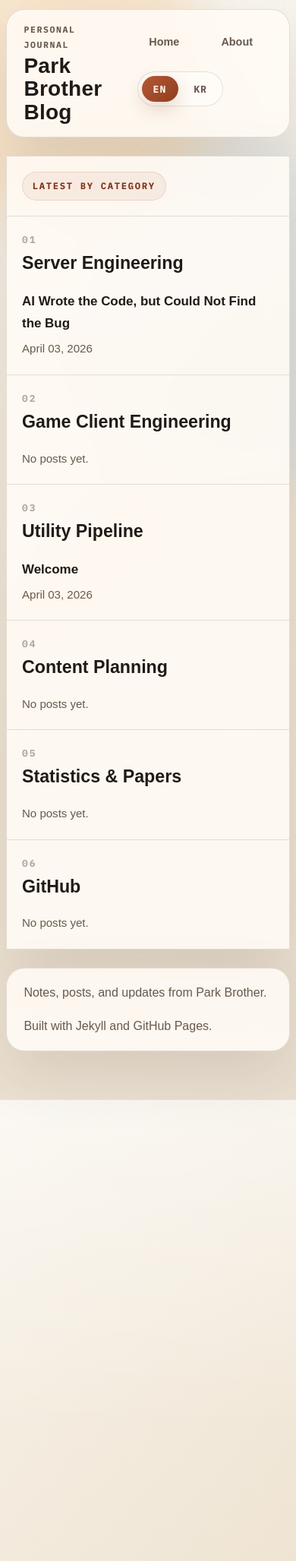
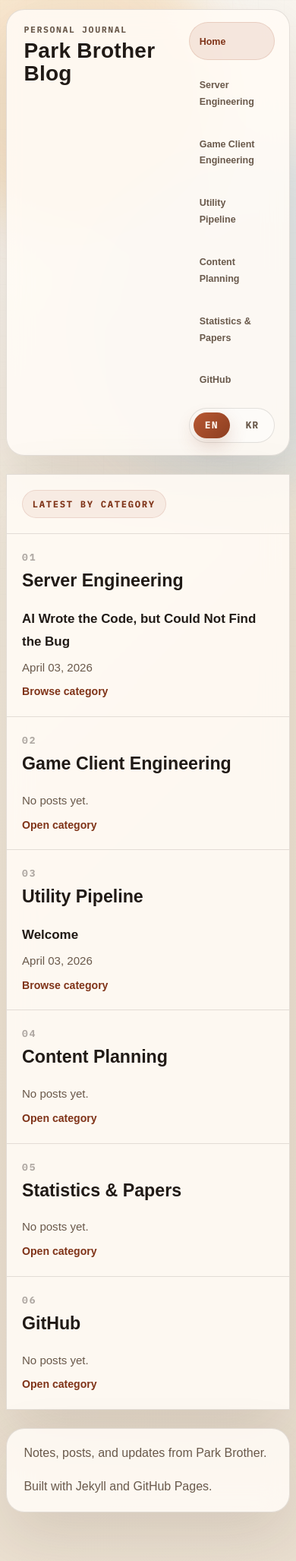
Before and after one commit to parkbrother86/parkbrother86.github.io, a Jekyll site: the page built from index.md, in a window 390 px wide. Shown: the whole page at 76% size. Built offline with Jekyll 4.4.1, drawn with Linux system fonts in a browser that asks for light colours; some web fonts are replaced.

Commit message:
Add category navigation and archive pages

```diff
--- a/_data/categories.yml
+++ b/_data/categories.yml
@@ -1,18 +1,24 @@
 - slug: server-engineering
   en: Server Engineering
   kr: 서버 엔지니어링
+  path: /categories/server-engineering/
 - slug: game-client-engineering
   en: Game Client Engineering
   kr: 게임 클라이언트 엔지니어링
+  path: /categories/game-client-engineering/
 - slug: utility-pipeline
   en: Utility Pipeline
   kr: 유틸리티 파이프라인
+  path: /categories/utility-pipeline/
 - slug: content-planning
   en: Content Planning
   kr: 콘텐츠 기획
+  path: /categories/content-planning/
 - slug: statistics-papers
   en: Statistics & Papers
   kr: 통계 및 논문
+  path: /categories/statistics-papers/
 - slug: github
   en: GitHub
   kr: 깃허브
+  path: /categories/github/
--- a/_layouts/default.html
+++ b/_layouts/default.html
@@ -47,19 +47,25 @@
           </a>
         </div>
         <div class="site-header-actions">
+          {% assign current_category_slug = page.category_slug %}
+          {% unless current_category_slug %}
+            {% assign current_category_slug = page.categories | first %}
+          {% endunless %}
           <nav class="site-nav">
-            <a href="{{ '/' | relative_url }}">
+            <a class="{% if page.url == '/' or page.url == '/index.html' %}is-active{% endif %}" href="{{ '/' | relative_url }}">
               <span class="bilingual inline nav-label">
                 <span class="en">Home</span>
                 <span class="ko">홈</span>
               </span>
             </a>
-            <a href="{{ '/about/' | relative_url }}">
-              <span class="bilingual inline nav-label">
-                <span class="en">About</span>
-                <span class="ko">소개</span>
-              </span>
-            </a>
+            {% for category in site.data.categories %}
+              <a class="{% if current_category_slug == category.slug %}is-active{% endif %}" href="{{ category.path | relative_url }}">
+                <span class="bilingual inline nav-label">
+                  <span class="en">{{ category.en }}</span>
+                  <span class="ko">{{ category.kr }}</span>
+                </span>
+              </a>
+            {% endfor %}
           </nav>
           <div class="language-switcher" role="group" aria-label="Language selector">
             <button class="language-button" type="button" data-language-switch="en" aria-pressed="true">EN</button>
--- a/assets/css/style.css
+++ b/assets/css/style.css
@@ -100,9 +100,9 @@ a {
   display: flex;
   align-items: center;
   justify-content: space-between;
-  gap: 1rem;
+  gap: 1.2rem;
   padding: 1rem 1.2rem 1rem 1.4rem;
-  border-radius: 999px;
+  border-radius: 32px;
   margin-bottom: 1.5rem;
   position: sticky;
   top: 1rem;
@@ -168,21 +168,25 @@ html[data-language="kr"] .bilingual > .en {
 
 .site-header-actions {
   display: flex;
-  align-items: center;
-  gap: 0.9rem;
+  align-items: flex-start;
+  gap: 0.8rem;
+  flex: 1;
+  justify-content: flex-end;
 }
 
 .site-nav {
   display: flex;
-  gap: 0.7rem;
+  gap: 0.45rem;
   flex-wrap: wrap;
+  justify-content: flex-end;
 }
 
 .site-nav a {
-  padding: 0.72rem 0.95rem;
+  padding: 0.62rem 0.78rem;
   border-radius: 999px;
   text-decoration: none;
   color: var(--muted);
+  border: 1px solid transparent;
   transition: background-color 180ms ease, color 180ms ease, transform 180ms ease;
 }
 
@@ -200,7 +204,14 @@ html[data-language="kr"] .bilingual > .en {
 .site-nav a:hover,
 .site-nav a:focus-visible {
   background: rgba(165, 76, 43, 0.08);
+  border-color: rgba(165, 76, 43, 0.08);
   transform: translateY(-1px);
+}
+
+.site-nav a.is-active {
+  background: rgba(165, 76, 43, 0.11);
+  border-color: rgba(165, 76, 43, 0.16);
+  color: var(--accent-deep);
 }
 
 .nav-label {
@@ -208,11 +219,11 @@ html[data-language="kr"] .bilingual > .en {
 }
 
 .nav-label .en {
-  font-size: 0.9rem;
+  font-size: 0.78rem;
 }
 
 .nav-label .ko {
-  font-size: 0.78rem;
+  font-size: 0.72rem;
 }
 
 .language-switcher {
@@ -301,9 +312,18 @@ html[data-language="kr"] .bilingual > .en {
   line-height: 1.14;
 }
 
+.category-name-link {
+  text-decoration: none;
+}
+
+.category-name-link:hover .category-name,
+.category-name-link:focus-visible .category-name {
+  color: var(--accent-deep);
+}
+
 .category-entry {
   display: grid;
-  gap: 0.35rem;
+  gap: 0.4rem;
   align-content: center;
 }
 
@@ -322,6 +342,22 @@ html[data-language="kr"] .bilingual > .en {
 .category-entry-empty {
   color: var(--muted);
   font-size: 0.94rem;
+}
+
+.category-browse,
+.archive-read-more {
+  width: fit-content;
+  color: var(--accent-deep);
+  font-size: 0.88rem;
+  font-weight: 700;
+  text-decoration: none;
+}
+
+.category-browse:hover,
+.category-browse:focus-visible,
+.archive-read-more:hover,
+.archive-read-more:focus-visible {
+  text-decoration: underline;
 }
 
 .hero-grid,
@@ -594,6 +630,75 @@ html[data-language="kr"] .bilingual > .en {
   gap: 1rem;
 }
 
+.category-archive {
+  display: grid;
+  gap: 1.4rem;
+}
+
+.category-archive-head {
+  display: grid;
+  gap: 0.8rem;
+}
+
+.archive-list {
+  display: grid;
+  gap: 1rem;
+}
+
+.archive-item {
+  display: grid;
+  gap: 0.8rem;
+  padding: 1.35rem 0;
+  border-top: 1px solid var(--line);
+}
+
+.archive-item:first-child {
+  padding-top: 0;
+  border-top: 0;
+}
+
+.archive-item:last-child {
+  padding-bottom: 0;
+}
+
+.archive-item-head {
+  display: flex;
+  align-items: center;
+  justify-content: space-between;
+  gap: 1rem;
+}
+
+.archive-date,
+.archive-excerpt {
+  color: var(--muted);
+}
+
+.archive-item-body {
+  display: grid;
+  gap: 0.65rem;
+}
+
+.archive-title {
+  margin: 0;
+  font-family: "IBM Plex Sans KR", sans-serif;
+  font-size: clamp(1.35rem, 2.4vw, 1.9rem);
+  font-weight: 700;
+  line-height: 1.16;
+}
+
+.archive-title a {
+  text-decoration: none;
+}
+
+.archive-title a:hover,
+.archive-title a:focus-visible {
+  color: var(--accent-deep);
+}
+
+.archive-empty {
+  padding-top: 0.25rem;
+}
+
 .article-hero {
   background:
     radial-gradient(circle at top left, rgba(255, 214, 152, 0.34), transparent 26%),
@@ -740,10 +845,12 @@ code {
     width: 100%;
     flex-direction: column;
     align-items: stretch;
+    justify-content: flex-start;
   }
 
   .site-nav {
     width: 100%;
+    justify-content: flex-start;
   }
 
   .language-switcher {
@@ -752,6 +859,11 @@ code {
 
   .site-footer {
     flex-direction: column;
+  }
+
+  .archive-item-head {
+    flex-direction: column;
+    align-items: flex-start;
   }
 }
 
@@ -780,4 +892,8 @@ code {
     flex: 1 1 auto;
     justify-content: center;
   }
+
+  .archive-item {
+    padding: 1.05rem 0;
+  }
 }
--- a/index.md
+++ b/index.md
@@ -16,10 +16,12 @@ title: Home
       <article class="category-row">
         <div class="category-summary">
           <span class="category-index">{{ forloop.index | prepend: '0' }}</span>
-          <h2 class="category-name bilingual">
-            <span class="en">{{ category.en }}</span>
-            <span class="ko">{{ category.kr }}</span>
-          </h2>
+          <a class="category-name-link" href="{{ category.path | relative_url }}">
+            <h2 class="category-name bilingual">
+              <span class="en">{{ category.en }}</span>
+              <span class="ko">{{ category.kr }}</span>
+            </h2>
+          </a>
         </div>
 
         <div class="category-entry">
@@ -36,11 +38,19 @@ title: Home
               <span class="en">{{ latest_post.date | date: "%B %d, %Y" }}</span>
               <span class="ko">{{ latest_post.date | date: "%Y-%m-%d" }}</span>
             </span>
+            <a class="category-browse bilingual inline" href="{{ category.path | relative_url }}">
+              <span class="en">Browse category</span>
+              <span class="ko">카테고리 보기</span>
+            </a>
           {% else %}
             <span class="category-entry-empty bilingual">
               <span class="en">No posts yet.</span>
               <span class="ko">아직 글이 없습니다.</span>
             </span>
+            <a class="category-browse bilingual inline" href="{{ category.path | relative_url }}">
+              <span class="en">Open category</span>
+              <span class="ko">카테고리 열기</span>
+            </a>
           {% endif %}
         </div>
       </article>
```
Also changed, not shown: _layouts/category.html (added, +64 -0 lines), categories/content-planning.md (added, +10 -0 lines), categories/game-client-engineering.md (added, +10 -0 lines), categories/github.md (added, +10 -0 lines), categories/server-engineering.md (added, +10 -0 lines), categories/statistics-papers.md (added, +10 -0 lines), categories/utility-pipeline.md (added, +10 -0 lines).
